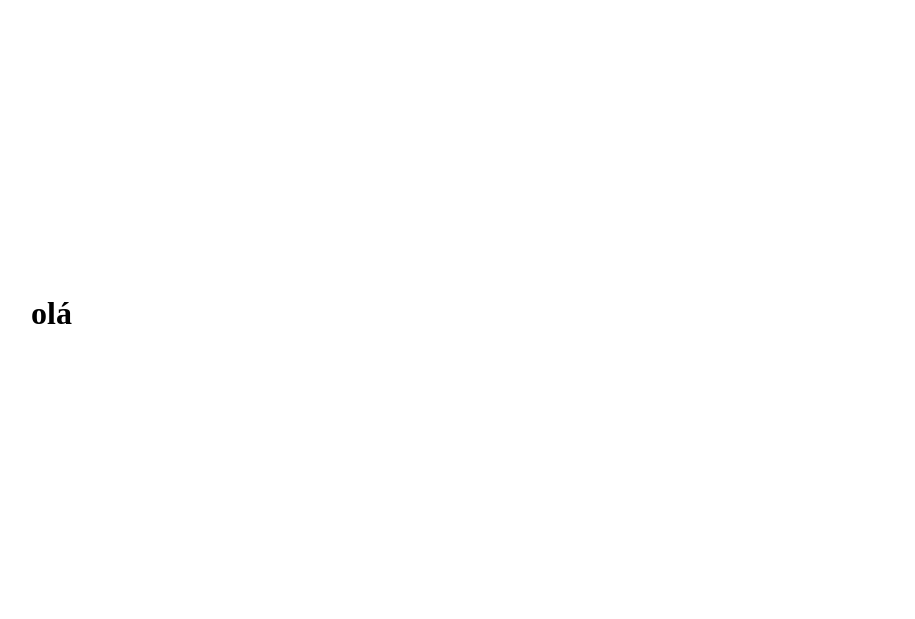
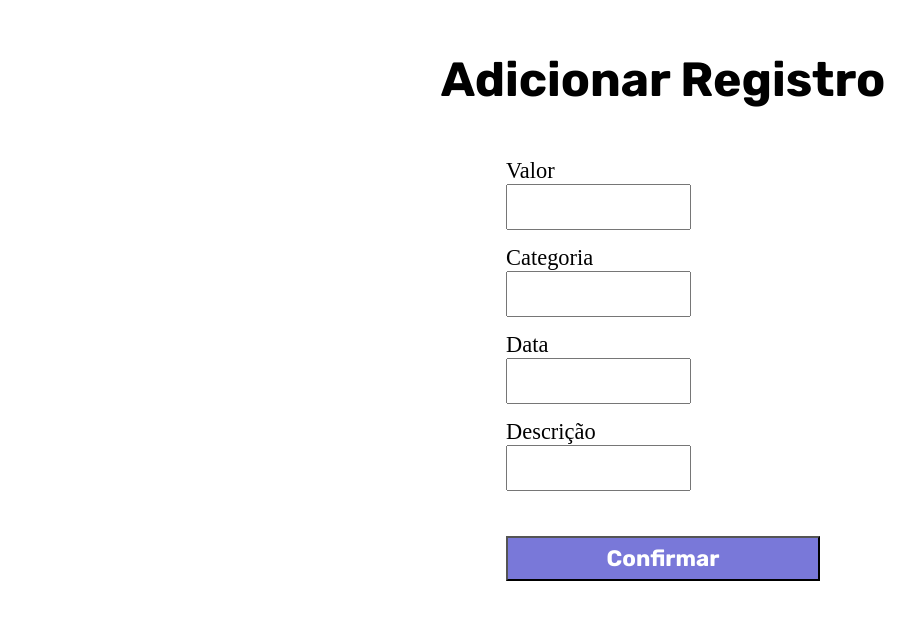
Before and after one commit to leocarvalhos/Projeto-DinDin, a Next.js app in the folder front/: page /components/FormAddReg in a window 1280 px wide. Shown: the part 135-754 px from the top of the page, without its empty margins (17-932 px from the left). Built offline with nearby package versions, Linux system fonts and the light colour scheme.

Commit message:
create modal add reg

```diff
--- /dev/null
+++ b/front/src/interfaces/IFormReg.type.tsx
@@ -0,0 +1,6 @@
+export interface IFormReg {
+	value: number;
+	category: string;
+	date: Date;
+	description: string;
+}
--- a/front/src/pages/components/FormAddReg.tsx
+++ b/front/src/pages/components/FormAddReg.tsx
@@ -1,8 +1,46 @@
+import { Button, FormControl, FormErrorMessage, FormLabel, Input } from '@chakra-ui/react';
+import { ChangeEvent, useState } from 'react';
+import { IFormReg } from '../../interfaces/IFormReg.type';
 import styles from '../../styles/components/AddReg.module.sass';
 export default function FormAddReg({ setShowAddReg }: any) {
+	const [error, setError] = useState<boolean>(false);
+	const [message, setMessage] = useState<string>('');
+	const [show, setShow] = useState<boolean>(false);
+	const [input, setInput] = useState<IFormReg>({
+		value: 0,
+		category: '',
+		date: new Date(),
+		description: '',
+	});
+
+	function handleInputChange(e: ChangeEvent<HTMLInputElement>) {
+		setInput({ ...input, [e.target.name]: e.target.value });
+	}
+
 	return (
 		<div className={styles.container}>
-			<h1>olá</h1>
+			<h1>Adicionar Registro</h1>
+			<main>
+				<FormControl isInvalid={error}>
+					<FormLabel style={{ fontSize: '1.4rem' }}>Valor</FormLabel>
+					<Input className={styles.input} id='1' type='number' name='value' onChange={handleInputChange} />
+					{error && <FormErrorMessage>Valor é obrigatório!</FormErrorMessage>}
+
+					<FormLabel style={{ fontSize: '1.4rem' }}>Categoria</FormLabel>
+					<Input className={styles.input} type='text' id='2' name='category' onChange={handleInputChange} />
+					{error && <FormErrorMessage>Categoria é obrigatório!</FormErrorMessage>}
+
+					<FormLabel style={{ fontSize: '1.4rem' }}>Data</FormLabel>
+					<Input className={styles.input} id='3' name='date' type='text' onChange={handleInputChange} />
+					{error && <FormErrorMessage>Data é obrigatório!</FormErrorMessage>}
+
+					<FormLabel style={{ fontSize: '1.4rem' }}>Descrição</FormLabel>
+					<Input className={styles.input} type='text' id='4' name='description' onChange={handleInputChange} />
+					{error && <FormErrorMessage>Email is required.</FormErrorMessage>}
+
+					<Button className={styles.btn}>Confirmar</Button>
+				</FormControl>
+			</main>
 		</div>
 	);
 }
--- a/front/src/pages/components/FormIN.tsx
+++ b/front/src/pages/components/FormIN.tsx
@@ -37,7 +37,7 @@ export default function FormIN() {
 				) : (
 					<Image priority src={EyeOpen} alt='eye-open' className={styles.eye} onClick={() => setShow(false)} width={35} height={35} />
 				)}
-				<Button className={styles.btn}>Enviar</Button>
+				<Button className={styles.btn}>Entrar</Button>
 				<Link href={'/sign-up'}>
 					<Button className={styles.btnRegister}>Cadastre-se</Button>
 				</Link>
--- a/front/src/pages/components/FormUP.tsx
+++ b/front/src/pages/components/FormUP.tsx
@@ -55,7 +55,7 @@ export default function FormUP() {
 					) : (
 						<Image priority src={EyeOpen} alt='eye-open' className={styles.eyeCPass} onClick={() => setShow(false)} width={35} height={35} />
 					)}
-					<Button className={styles.btn}>Enviar</Button>
+					<Button className={styles.btn}>Cadastrar</Button>
 				</FormControl>
 				<Link href='/' className={styles.link}>
 					Já tem cadastro? Clique aqui!
--- a/front/src/pages/home/index.tsx
+++ b/front/src/pages/home/index.tsx
@@ -21,7 +21,7 @@ export default function Home() {
 				)}
 				{showCoin && (
 					<div className={styles.modal}>
-						<Resume setShowCoin={setShowCoin} setshowAddReg={setShowAddReg} />
+						<Resume setShowCoin={setShowCoin} setShowAddReg={setShowAddReg} />
 					</div>
 				)}
 				{showAddReg && (
--- a/front/src/styles/components/AddReg.module.sass
+++ b/front/src/styles/components/AddReg.module.sass
@@ -1,11 +1,35 @@
 @use "../mixin"
 @use "../variables"
+//  @include mixin.fontStyle(variables.$font-default,normal, 700, 3.6rem,4.3rem)
+// @include mixin.flex(column, center,flex-start)
 
 .container
     width: 100%
     min-height: 100vh
     background: variables.$white
-    @include mixin.flex(row, flex-start, center)
+    @include mixin.flex(column, center, center)
     position: relative
     z-index: 1
     padding: 40px
+
+    h1
+        @include mixin.fontStyle(variables.$font-default, normal, 700, 3rem,3.5rem)
+        margin-bottom: 50px
+
+    main
+        width: 100%
+        height: 100%
+        @include mixin.flex(column, center, center)
+
+        input
+            height: 40px
+            margin-bottom: 15px
+
+        button
+            width: 100%
+            height: 45px
+            @include mixin.fontStyle(variables.$font-default, normal, 700, 1.4rem, 1.7rem)
+            background-color: variables.$violet
+            color: variables.$white
+            margin-top: 30px
+            margin-bottom: 25px
```
